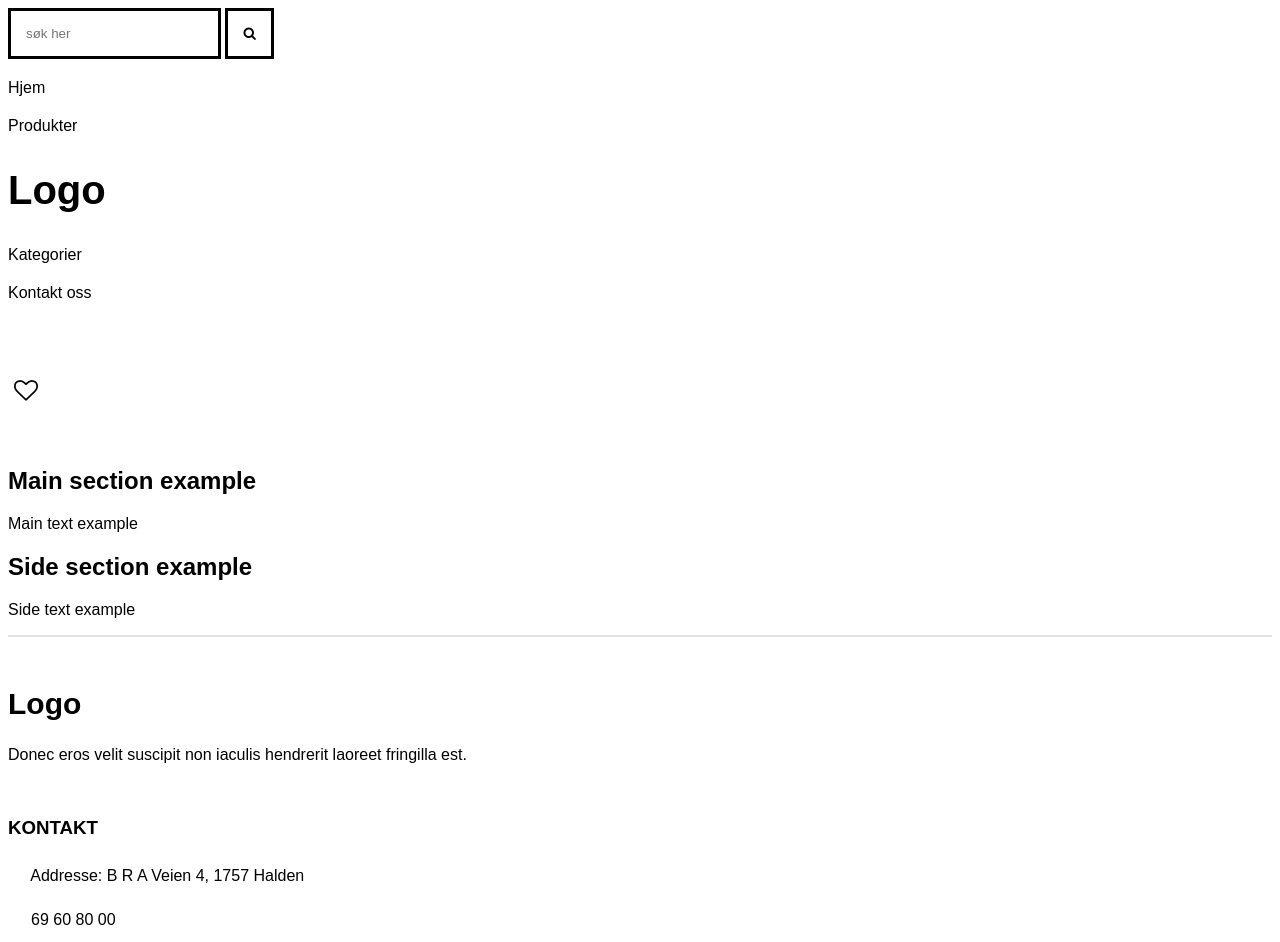
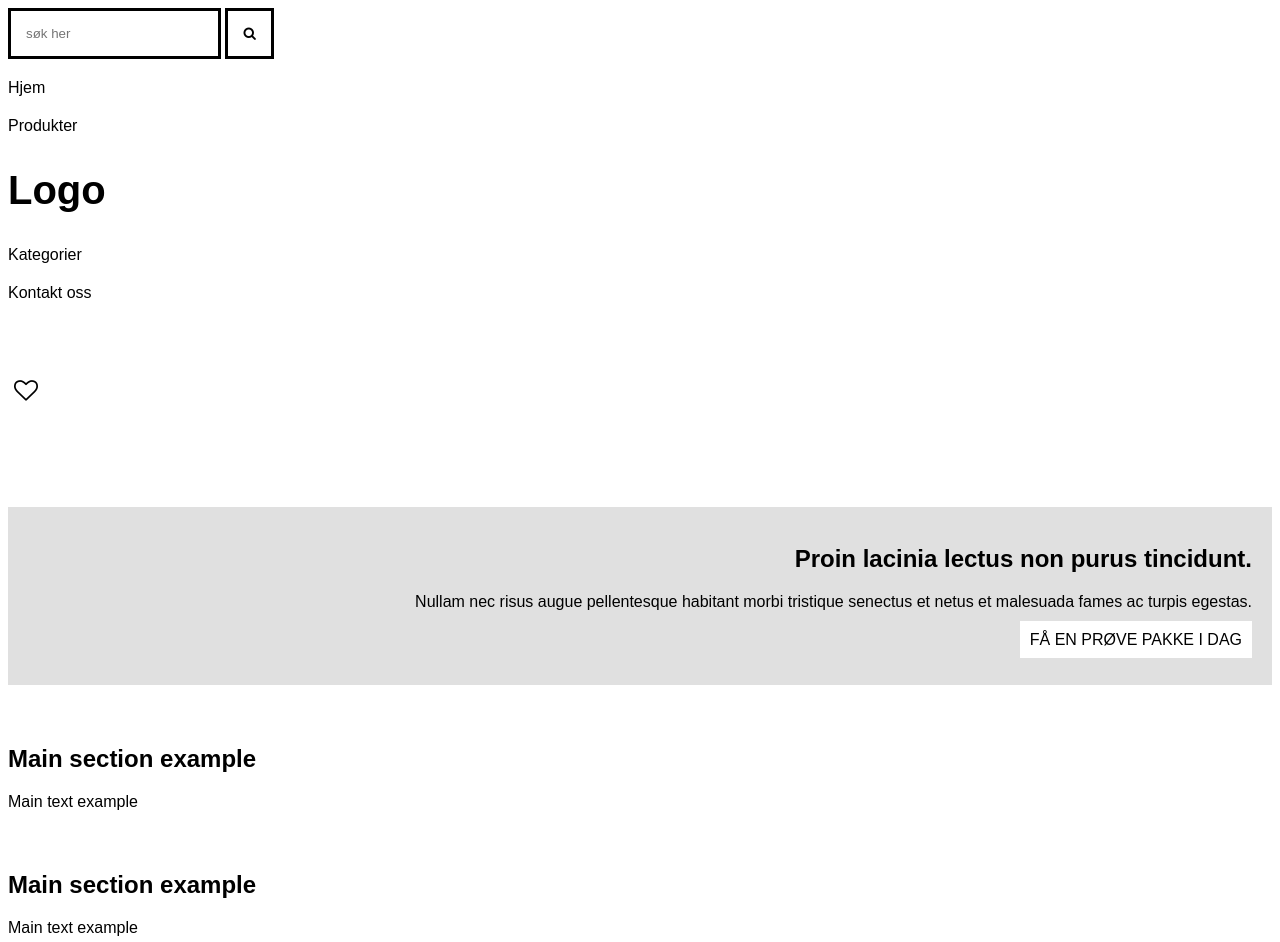
Before and after one commit to ioppppo/Exam, a plain HTML site: page testing/index.html in a window 1280 px wide. Shown: the top 942 px of the page. Drawn offline with Linux system fonts and the light colour scheme.

Commit message:
Update index.html

```diff
--- a/testing/index.html
+++ b/testing/index.html
@@ -14,6 +14,9 @@
             border-top-style: solid;
             border-color: #e0e0e0;
             border-width: 2px;
+        }
+        section {
+            margin-top: 60px;
         }
         ul {
             list-style: none;
@@ -37,37 +40,52 @@
             background-color: #ffffff;
             color: #000000;
         }
-        #searchi1{
+        #searchi1 {
             border: solid;
             border-color: #000000;
             padding: 15px;
         }
-        #searchb1{
+        #searchb1 {
             border: solid;
             border-color: #000000;
             padding: 15px;
             background-color: #ffffff;
             color: #000000;
         }
-        #searchb1:hover{
+        #searchb1:hover {
             background-color: #e0e0e0;
             color: #000000;
         }
-        #back1{
+        #back1 {
             width: 120px;
         }
-        #logoheader{
+        #logoheader {
             font-size: 40px;
         }
-        #logofooter{
+        #logofooter {
             margin-top: 50px;
             font-size: 30px;
         }
         p.iconsapps {
             margin-top: 30px;
         }
-        #closetime{
+        #closetime {
             margin-left: 3px;
+        }
+        #section1 {
+            background-color: #e0e0e0;
+            text-align: right;
+        }
+        #s1title {
+            margin: 20px;
+        }
+        #s1text {
+            margin: 20px;
+        }
+        #s1link {
+            background-color: #ffffff;
+            margin: 20px;
+            padding: 10px;
         }
     </style>
 </head>
@@ -91,6 +109,21 @@
         <button type="submit" class="icons1"><i class="material-icons" style="font-size: 24px;">&#xe8cc</i></button>
     </header>
     <main>
+        <section id="section1">
+            <br>
+            <h1 id="s1title">Proin lacinia lectus non purus tincidunt.</h1>
+            <p id="s1text">Nullam nec risus augue pellentesque habitant morbi tristique senectus et netus et malesuada fames ac turpis egestas.</p>
+            <a href="product.html" id="s1link">FÅ EN PRØVE PAKKE I DAG</a>
+            <br><br><br>
+        </section>
+        <section>
+            <h2>Main section example</h2>
+            <p>Main text example</p>
+        </section>
+        <section>
+            <h2>Main section example</h2>
+            <p>Main text example</p>
+        </section>
         <section>
             <h2>Main section example</h2>
             <p>Main text example</p>
@@ -103,25 +136,30 @@
         </section>
     </aside>
     <footer>
+        <section>
             <h2 id="logofooter">Logo</h2>
             <p>Donec eros velit suscipit non iaculis hendrerit laoreet fringilla est.</p>
-        <br>
+        </section>
+        <section>
             <h3>KONTAKT</h3>
             <p><i class="material-icons" style="font-size: 24px;">&#xe0c8</i> Addresse: B R A Veien 4, 1757 Halden</p>
             <p><i class="material-icons" style="font-size: 24px;">&#xe0cd</i> 69 60 80 00</p>
             <p><i class="material-icons" style="font-size: 24px;">&#xe0be</i> halden@hiof.no</p>
             <p id="closetime"><i class="fa fa-clock-o" style="font-size: 24px;"></i> Stenger 15:00</p>
-        <br>
+        </section>
+        <section>
             <h3>SNARVEIER</h3>
             <p><a>Produkter</a></p>
             <p><a>Kategorier</a></p>
             <p><a>Kontakt oss</a></p>
-        <br>
+        </section>
+        <section>
             <h3>SOSIALE MEDIER</h3>
             <p class="iconsapps"><a href="https://www.instagram.com/"><i class="fa fa-instagram" style="font-size: 24px;"></i></a></p>
             <p class="iconsapps"><a href="https://nb-no.facebook.com/"><i class="fa fa-facebook-official" style="font-size: 24px;"></i></a></p>
             <p class="iconsapps"><a href="https://www.linkedin.com/"><i class="fa fa-linkedin-square" style="font-size: 24px;"></i></a></p>
             <p class="iconsapps"><a href="https://www.pinterest.com/"><i class="fa fa-pinterest" style="font-size: 24px;"></i></a></p>
+        </section>
     </footer>
 </body>
 </html>
```
Lines whose indentation alone changed are shown as unchanged.
